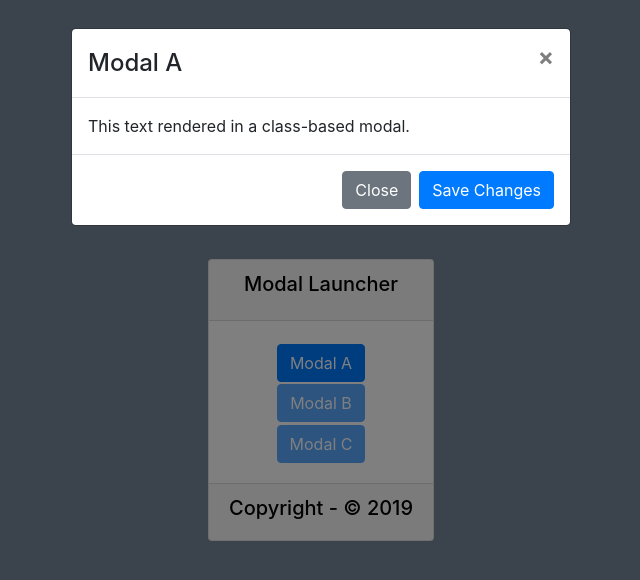
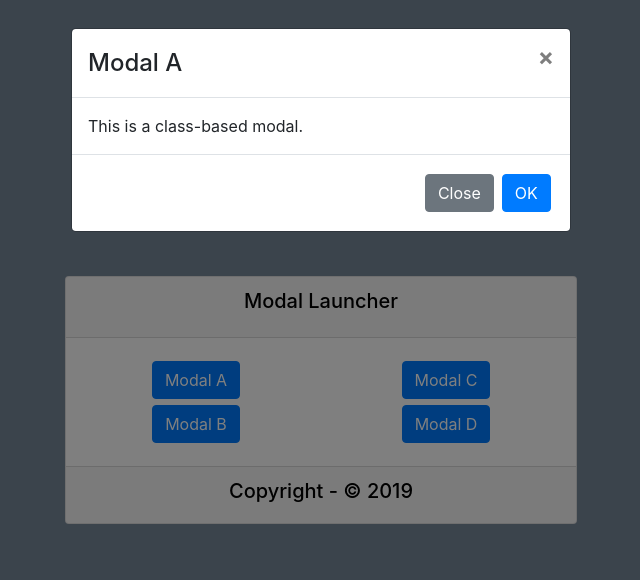
Before and after one commit to mauget/modal-app, a React (Create React App) app: page / in a window 1280 px wide. Both pictures are taken after a click on the button "Modal A". Shown: the top 580 px of the page, without its empty margins (319-959 px from the left). Built offline with nearby package versions, Linux system fonts and the light colour scheme.

Commit message:
Slotted modals

```diff
--- a/src/App.css
+++ b/src/App.css
@@ -3,7 +3,6 @@
 }
 
 .App-header {
-  /*background-color: #282c34;*/
   background-color: lightslategray;
   min-height: 100vh;
   display: flex;
@@ -17,3 +16,11 @@
 .App-link {
   color: #61dafb;
 }
+
+Button {
+  margin: 0.2rem;
+}
+
+.main-card {
+  min-width: 40%;
+}
--- a/src/component/Main.js
+++ b/src/component/Main.js
@@ -1,5 +1,3 @@
-
-
 import React, {Component} from 'react';
 import {
     Card,
@@ -8,6 +6,7 @@ import {
     Col
 } from 'react-bootstrap'
 import ModalA from './ModalA';
+import ModalB from './ModalB';
 
 class Main extends Component {
 
@@ -17,15 +16,26 @@ class Main extends Component {
         this.state = {
             showA: false,
             showB: false,
-            showC: false
+            showC: false,
+            showD: false
         };
 
         this.isShowModalA = this.isShowModalA.bind(this);
         this.showModalA = this.showModalA.bind(this);
         this.closeModalA = this.closeModalA.bind(this);
 
+        this.isShowModalB = this.isShowModalB.bind(this);
         this.showModalB = this.showModalB.bind(this);
+        this.closeModalB = this.closeModalB.bind(this);
+
+
+        this.isShowModalC = this.isShowModalC.bind(this);
         this.showModalC = this.showModalC.bind(this);
+        this.closeModalC = this.closeModalC.bind(this);
+
+        this.isShowModalD = this.isShowModalD.bind(this);
+        this.showModalD = this.showModalD.bind(this);
+        this.closeModalD = this.closeModalD.bind(this);
 
     }
 
@@ -34,25 +44,51 @@ class Main extends Component {
         return this.state.showA;
     }
 
-
     showModalA() {
         this.setState({showA: true});
     }
-
 
     closeModalA() {
         this.setState({showA: false});
     }
 
 
+    isShowModalB() {
+        return this.state.showB;
+    }
 
     showModalB() {
         this.setState({showB: true});
     }
 
+    closeModalB() {
+        this.setState({showB: false});
+    }
+
+
+    isShowModalC() {
+        return this.state.showC;
+    }
 
     showModalC() {
         this.setState({showC: true});
+    }
+
+    closeModalC() {
+        this.setState({showC: false});
+    }
+
+
+    isShowModalD() {
+        return this.state.showD;
+    }
+
+    showModalD() {
+        this.setState({showD: true});
+    }
+
+    closeModalD() {
+        this.setState({showD: false});
     }
 
 
@@ -60,21 +96,65 @@ class Main extends Component {
 
         return (
             <>
-                <Card>
+                <Card className={"main-card"}>
                     <Card.Header>
                         <Card.Title>Modal Launcher</Card.Title>
                     </Card.Header>
                     <Card.Body>
-                        <Row><Col><Button onClick={this.showModalA}>Modal A</Button></Col></Row>
-                        <Row><Col><Button onClick={this.showModalB} disabled={true}>Modal B</Button></Col></Row>
-                        <Row><Col><Button onClick={this.showModalC} disabled={true}>Modal C</Button></Col></Row>
+                        <Row>
+                            <Col><Button onClick={this.showModalA} autoFocus={true}>Modal A</Button></Col>
+                            <Col><Button onClick={this.showModalC}>Modal C</Button></Col>
+                        </Row>
+                        <Row>
+                            <Col><Button onClick={this.showModalB}>Modal B</Button></Col>
+                            <Col><Button onClick={this.showModalD}>Modal D</Button></Col>
+                        </Row>
                     </Card.Body>
                     <Card.Footer>
                         <h5>Copyright - &copy; 2019</h5>
                     </Card.Footer>
                 </Card>
 
-                <ModalA isShowModalFn={this.isShowModalA} closeModalFn={this.closeModalA}/>
+                <ModalA fnIsShowModal={this.isShowModalA} fnCloseModal={this.closeModalA}/>
+
+                <ModalB fnIsShowModal={this.isShowModalB} fnCloseModal={this.closeModalB}/>
+
+                <ModalA fnIsShowModal={this.isShowModalC} fnCloseModal={this.closeModalC}>
+                    <ol>
+                        <li>One</li>
+                        <li>Two</li>
+                        <li>Three</li>
+                    </ol>
+                </ModalA>
+
+                <ModalB fnIsShowModal={this.isShowModalD} fnCloseModal={this.closeModalD}>
+                    <table>
+                        <thead>
+                        <tr>
+                            <th>Key</th>
+                            <th>Value</th>
+                        </tr>
+                        </thead>
+                        <tbody>
+                        <tr>
+                            <td>Name</td>
+                            <td>Lou Mauget</td>
+                        </tr>
+                        <tr>
+                            <td>City</td>
+                            <td>East Lansing</td>
+                        </tr>
+                        <tr>
+                            <td>State</td>
+                            <td>MI</td>
+                        </tr>
+                        <tr>
+                            <td>Zip</td>
+                            <td>48024</td>
+                        </tr>
+                        </tbody>
+                    </table>
+                </ModalB>
 
             </>
         );
--- a/src/component/ModalA.js
+++ b/src/component/ModalA.js
@@ -1,5 +1,5 @@
 import React, {Component} from 'react';
-import {Button, Modal,} from 'react-bootstrap';
+import {Button, Modal} from 'react-bootstrap';
 import PropTypes from 'prop-types';
 
 
@@ -8,43 +8,36 @@ class ModalA extends Component {
     constructor(props) {
         super(props);
 
-        this.handleClose = this.handleClose.bind(this);
-
-        const {isShowModalFn, closeModalFn} = props;
+        const {fnIsShowModal, fnCloseModal} = props;
         this.state = {
-            closeModalFn: closeModalFn,
-            isShowModalFn: isShowModalFn
+            fnIsShowModal: fnIsShowModal,
+            fnCloseModal: fnCloseModal
         };
     }
 
 
-    handleClose() {
-        this.state.closeModalFn();
-    }
-
-
     render() {
-
         return (
-            <>
-                <Modal show={this.state.isShowModalFn()} onHide={this.state.closeModalFn}>
+            <Modal show={this.state.fnIsShowModal()} onHide={this.state.fnCloseModal}>
                 <Modal.Header closeButton={true}>
                     <Modal.Title>Modal A</Modal.Title>
                 </Modal.Header>
-                    <Modal.Body>This text rendered in a class-based modal.</Modal.Body>
+                <Modal.Body>
+                    This is a class-based modal.
+                    {this.props.children}
+                </Modal.Body>
                 <Modal.Footer>
-                        <Button variant="secondary" onClick={this.state.closeModalFn}>Close</Button>
-                        <Button variant="primary" onClick={this.state.closeModalFn}>Save Changes</Button>
+                    <Button variant="secondary" onClick={this.state.fnCloseModal}>Close</Button>
+                    <Button variant="primary" onClick={this.state.fnCloseModal}>OK</Button>
                 </Modal.Footer>
             </Modal>
-            </>
         );
     }
 }
 
 ModalA.propTypes = {
-    closeModalFn: PropTypes.func.isRequired,
-    isShowModalFn: PropTypes.func.isRequired,
+    fnIsShowModal: PropTypes.func.isRequired,
+    fnCloseModal: PropTypes.func.isRequired
 };
 
 export default ModalA;
--- /dev/null
+++ b/src/component/ModalB.js
@@ -0,0 +1,20 @@
+import React from 'react';
+import {Button, Modal} from 'react-bootstrap'
+
+const ModalB = ({fnIsShowModal, fnCloseModal, children}) =>
+    <Modal show={fnIsShowModal()} onHide={fnCloseModal}>
+        <Modal.Header closeButton={true}>
+            <Modal.Title>Modal B</Modal.Title>
+        </Modal.Header>
+        <Modal.Body>
+            This is a pure function-based modal.
+            {children}
+        </Modal.Body>
+        <Modal.Footer>
+            <Button variant="secondary" onClick={fnCloseModal}>Close</Button>
+            <Button variant="primary" onClick={fnCloseModal}>OK</Button>
+        </Modal.Footer>
+    </Modal>
+;
+
+export default ModalB;
```
Lines whose indentation alone changed are shown as unchanged.
